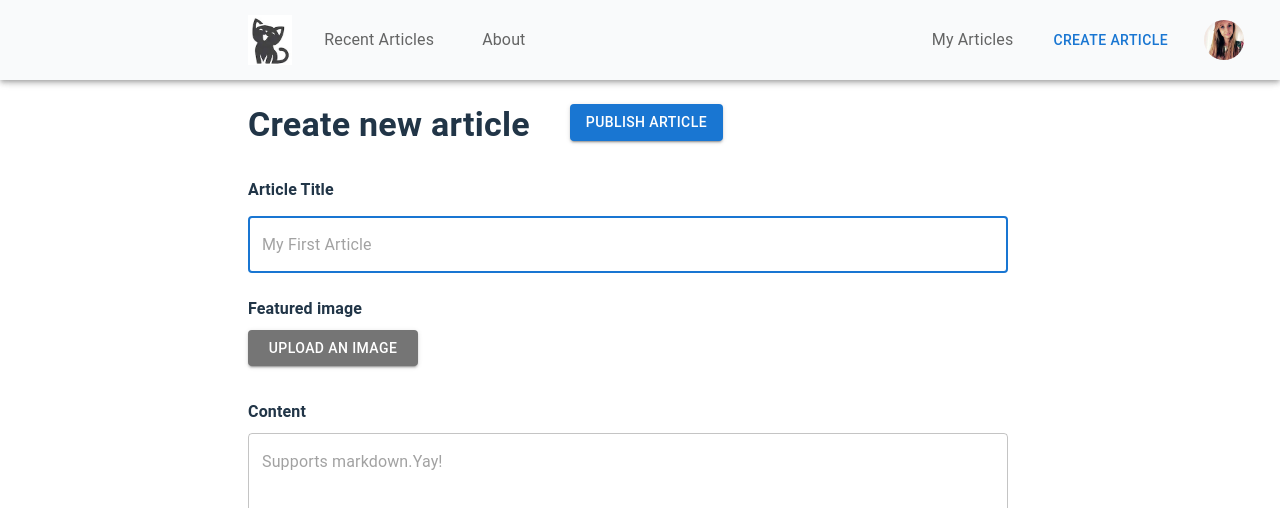
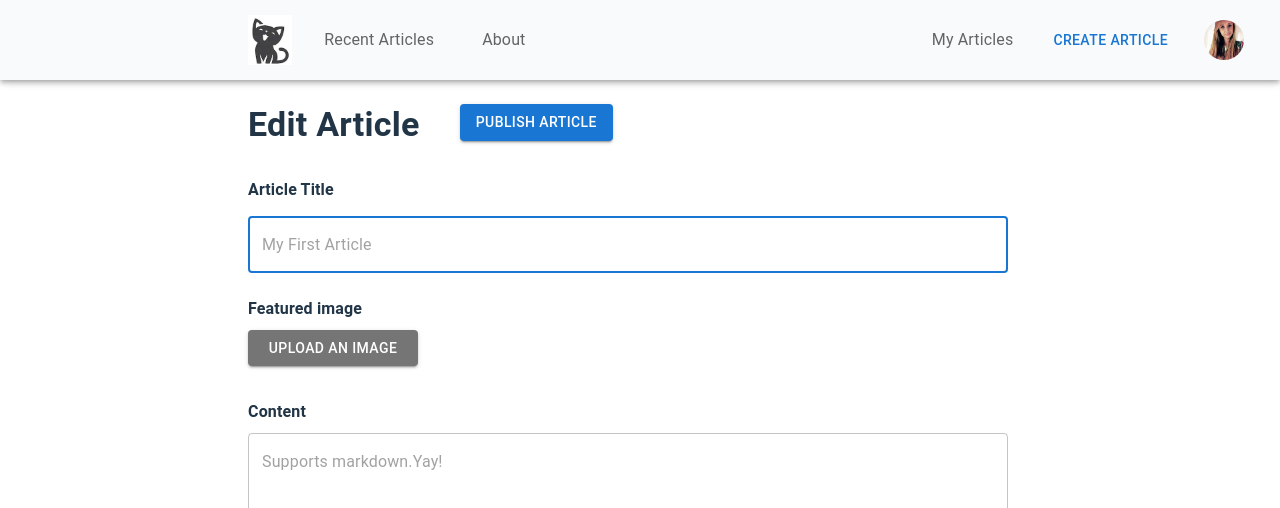
Before and after one commit to oxanakraynova/cat-blog, a React (Vite) app: page /admin/a1/edit in a window 1280 px wide. Shown: the top 508 px of the page. Built offline with nearby package versions, Linux system fonts and the light colour scheme.

Commit message:
WIP: edit and create article page

```diff
--- a/src/App.tsx
+++ b/src/App.tsx
@@ -40,7 +40,7 @@ const router = createBrowserRouter([
     errorElement: <ErrorPage />,
     children: [
       {
-        path: "/admin/articles",
+        index: true,
         element: <AdminArticlesPage />,
       },
       {
--- a/src/components/Articles/ArticleForm.tsx
+++ b/src/components/Articles/ArticleForm.tsx
@@ -17,7 +17,12 @@ const ColorButton = styled(Button)<ButtonProps>(({}) => ({
   },
 }));
 
-function ArticleForm() {
+interface ArticleFormProps {
+  mode: string;
+}
+
+function ArticleForm({ mode }: ArticleFormProps) {
+  const pageTitle = mode === "create" ? "Create New Article" : "Edit Article";
   return (
     <>
       <Stack
@@ -34,7 +39,7 @@ function ArticleForm() {
             fontWeight: "bold",
           }}
         >
-          Create new article
+          {pageTitle}
         </Typography>
         <Button variant="contained">Publish Article</Button>
       </Stack>
--- a/src/components/Auth/LoginForm.tsx
+++ b/src/components/Auth/LoginForm.tsx
@@ -7,6 +7,7 @@ import Typography from "@mui/material/Typography";
 import Container from "@mui/material/Container";
 import { useState } from "react";
 import { FormHelperText } from "@mui/material";
+import { NavLink } from "react-router-dom";
 
 export default function LoginForm() {
   const [enteredEmail, setEnteredEmail] = useState("");
@@ -151,6 +152,9 @@ export default function LoginForm() {
           <Button
             type="submit"
             variant="contained"
+            //TODO 1) implement login, 2) after successful login redirect to next screen, 3) on unsuccesful login display error message
+            component={NavLink}
+            to="/admin"
             // disabled={!formIsValid}
           >
             Log In
--- a/src/components/pages/EditArticle.tsx
+++ b/src/components/pages/EditArticle.tsx
@@ -5,7 +5,7 @@ function EditArticlePage() {
   return (
     <>
       <Container maxWidth="lg">
-        <ArticleForm />
+        <ArticleForm mode="edit" />
       </Container>
     </>
   );
--- a/src/components/pages/NewArticle.tsx
+++ b/src/components/pages/NewArticle.tsx
@@ -5,7 +5,7 @@ function NewArticlePage() {
   return (
     <>
       <Container maxWidth="lg">
-        <ArticleForm />
+        <ArticleForm mode="create" />
       </Container>
     </>
   );
```
